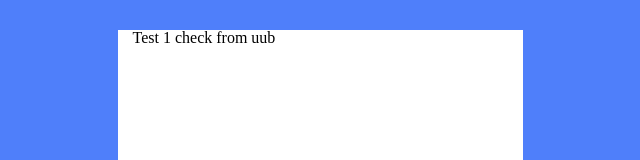
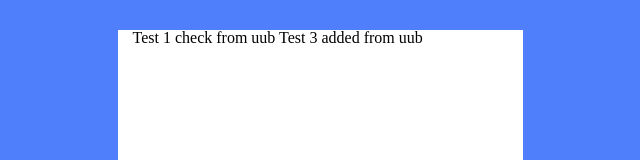
Before and after one commit to Cristian232/Weather-WebSite, a plain HTML site: page index.html in a window 1280 px wide. Shown: the top 160 px of the page, without its empty margins (320-960 px from the left). Drawn offline with Linux system fonts and the light colour scheme.

Commit message:
Test 3 from uub added

```diff
--- a/index.html
+++ b/index.html
@@ -45,6 +45,7 @@
 
         <p>
             Test 1 check from uub
+            Test 3 added from uub
         </p>
 
 
```
